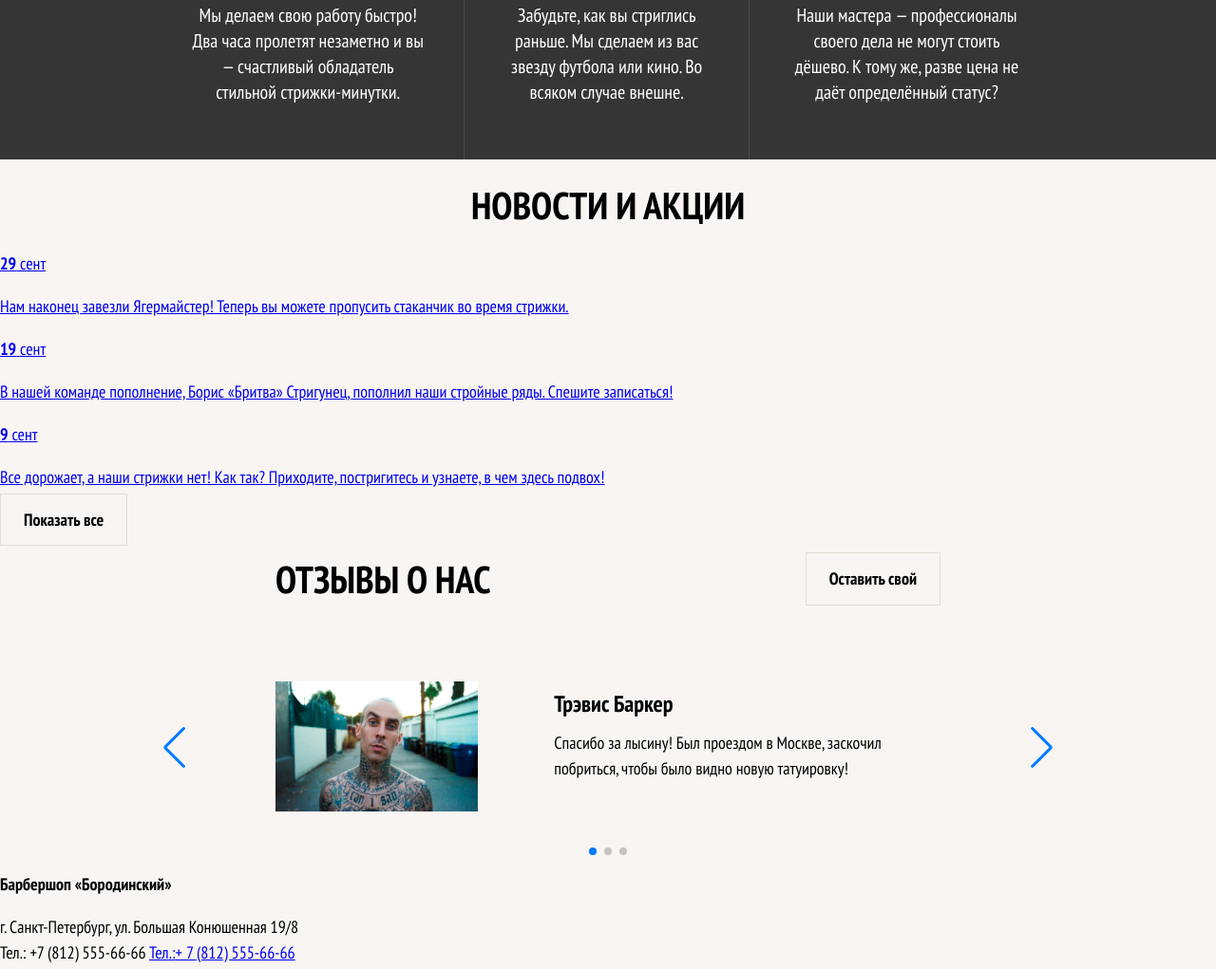
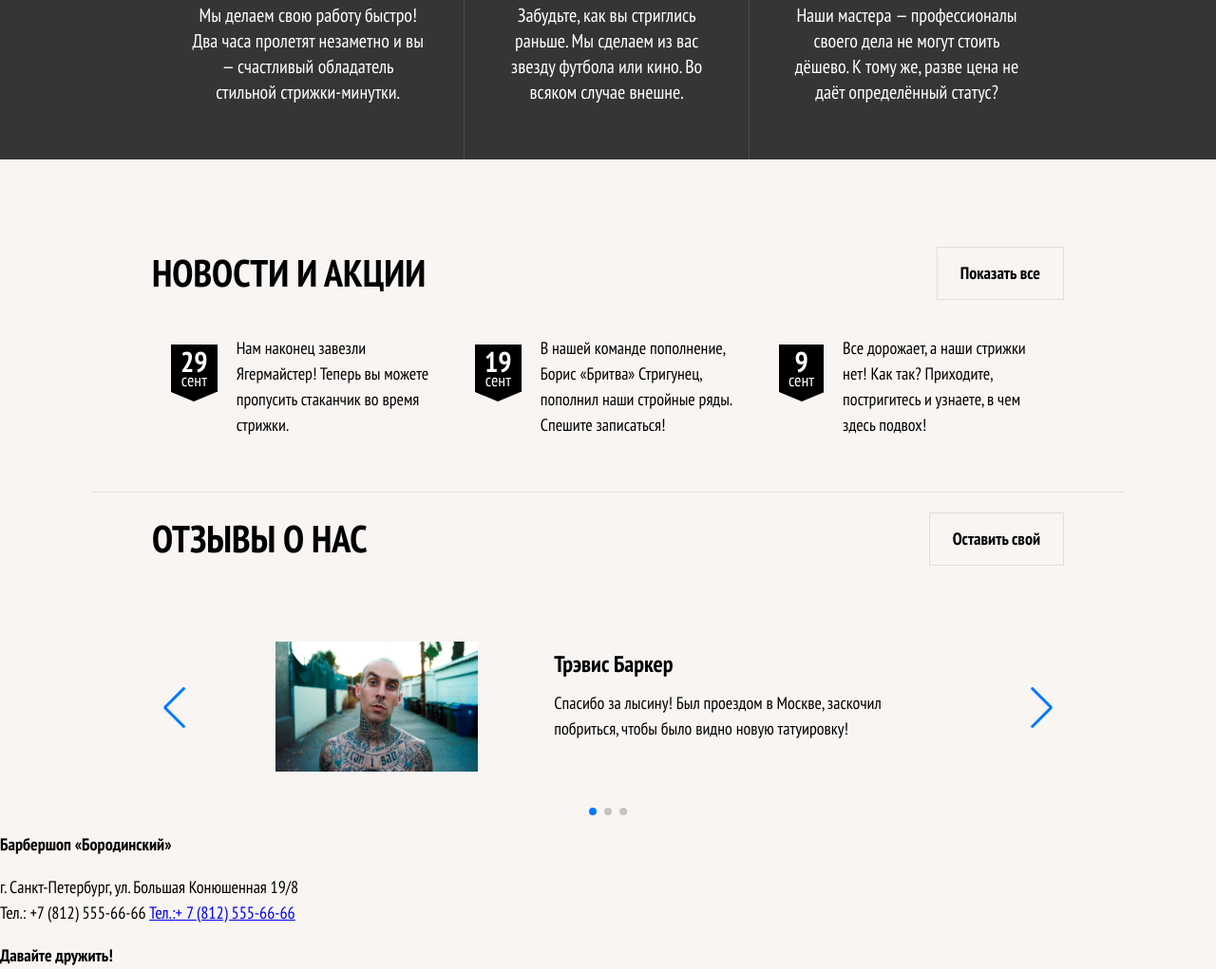
Before and after one commit to SvetlanaYarullina/test, a website: page index.html in a window 1280 px wide. Shown: the part 1053-2074 px from the top of the page at 95% size. Drawn offline with nearby package versions, Linux system fonts and the light colour scheme.

Commit message:
add block News

```diff
--- a/index.html
+++ b/index.html
@@ -175,7 +175,7 @@
         <h2 class="news__title title">Новости и акции</h2>
         <div class="news__list">
           <a class="news__item" href="#">
-            <time class="news_date" datatime="2017-09-29">
+            <time class="news__date" datatime="2017-09-29">
               <b class="news__day">29</b> сент
             </time>
             <p class="news__text">
@@ -186,7 +186,7 @@
             </p>
           </a>
           <a class="news__item" href="#">
-            <time class="news_date" datatime="2017-09-19">
+            <time class="news__date" datatime="2017-09-19">
               <b class="news__day">19</b> сент
             </time>
             <p class="news__text">
@@ -194,7 +194,7 @@
             </p>
           </a>
           <a class="news__item" href="#">
-            <time class="news_date" datatime="2017-09-09">
+            <time class="news__date" datatime="2017-09-09">
               <b class="news__day">9</b> сент
             </time>
             <p class="news__text">
@@ -207,12 +207,10 @@
     </section>
     <section class="reviews">
       <div class="reviews__wrapper">
-        <div class="section-head-wrapper">
           <h2 class="title reviews__title">
             Отзывы о нас
           </h2>
           <a class="reviews__write button" href="form.html">Оставить свой</a>
-        </div>
         <div class="reviews__list swiper">
           <div class="swiper-wrapper">
             <div class="swiper-slide">
--- /dev/null
+++ b/less/news.less
@@ -0,0 +1,120 @@
+.news{
+    margin-top: 74px;
+
+    @media @tablet-widths{
+        margin-top: 91px;
+    }
+
+    @media @desktop-widths{
+        margin-top: 104px;
+    }
+}
+
+.news__wrapper{
+    position: relative;
+    padding: 0 20px;
+    padding-bottom: 28px;
+    border-bottom: 1px solid #E5DDD5;
+
+    @media @tablet-widths{
+        padding: 0 64px;
+        padding-bottom: 35px;
+    }
+
+    @media @desktop-widths{
+        max-width: 960px;
+        margin: 0 auto;
+        padding-bottom: 39px;
+    }
+}
+
+.news__title{
+    @media @tablet-widths{
+        text-align: left;
+    }
+}
+
+.news__item{
+    display: flex;
+    max-width: 280px;
+    margin: 0 auto;
+    padding-bottom: 18px;
+    margin-top: 18px;
+    text-decoration: none;
+
+    @media @mobile-widths-only{
+        &:first-child{
+            border-bottom: 1px solid #E5DDD5;
+        }
+    }
+
+    @media (max-width: 1023px){
+        &:nth-child(n+3){
+            display: none;
+        }
+    }
+}
+
+.news__list{
+    @media @tablet-widths{
+        display: flex;
+        justify-content: space-between;
+    }
+}
+
+.news__date{
+    position: relative;
+    background-color: #000000;
+    color: #FFFFFF;
+    max-width: 50px;
+    max-height: 50px;
+    margin-right: 20px;
+    padding: 10px;
+    line-height: 15px;
+    box-sizing: border-box;
+    margin-top: 10px;
+    text-align: center;
+
+    &::before{
+        content: '';
+        position: absolute;
+        left: 0;
+        bottom: -10px;
+        width: 0;
+        height: 0;
+        border-left: 24px solid transparent;
+        border-right: 24px solid transparent;
+        border-top: 10px solid #000000;
+    }
+}
+
+.news__day{
+    font-family: PT Sans Narrow;
+    font-style: normal;
+    font-weight: bold;
+    font-size: 30px;
+}
+
+.news__text{
+    font-family: PT Sans Narrow;
+    font-style: normal;
+    font-weight: normal;
+    font-size: 18px;
+    line-height: 27px;
+    color: #000000;
+    margin: 0;
+}
+
+.news__to-all{
+    display: block;
+    max-width: 280px;
+    box-sizing: border-box;
+    margin: 0 auto;
+    margin-top: 30px;
+
+    @media @tablet-widths{
+        position: absolute;
+        top: -42px;
+        right: 64px;
+    }
+}
--- a/less/reviews.less
+++ b/less/reviews.less
@@ -1,5 +1,10 @@
+.reviews{
+    margin-top: 27px;
+}
+
 .reviews__wrapper{
     padding: 0 20px;
+    position: relative;
 
     @media @tablet-widths{
         padding: 0 64px;
@@ -54,6 +59,12 @@
     }
 }
 
+.reviews__title{
+    @media @tablet-widths{
+        text-align: left;
+    }
+}
+
 .button{
     font-style: normal;
     font-weight: bold;
@@ -64,11 +75,7 @@
     border: 1px solid #E5DDD5;
     text-decoration: none;
     margin: auto 0;
-
-    @media @mobile-widths-only{
-        display: none;
-
-    }
+    padding: 13px 90px;
 
     @media @tablet-widths{
         padding: 13px 24px;
@@ -76,6 +83,23 @@
 
     @media @desktop-widths{
         padding: 15px 24px;
+    }
+}
+
+.reviews__write {
+    @media @mobile-widths-only{
+        display: none;
+    }
+
+    @media @tablet-widths{
+        position: absolute;
+        top: -42px;
+        right: 64px;
+        display: block;
+        max-width: 280px;
+        box-sizing: border-box;
+        margin: 0 auto;
+        margin-top: 30px;
     }
 }
 
@@ -146,7 +170,4 @@
             visibility: hidden;
         }
     }
-
-    // @media @desktop-widths{
-    // }
 }
--- a/less/style.less
+++ b/less/style.less
@@ -9,3 +9,4 @@
 @import "page.less";
 @import "advantages.less";
 @import "reviews";
+@import "news.less";
```
Also changed, not shown: css/style.css.
